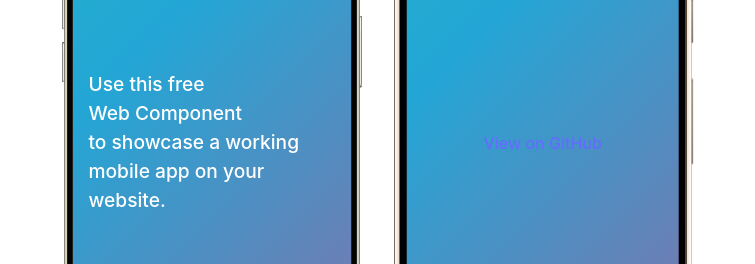
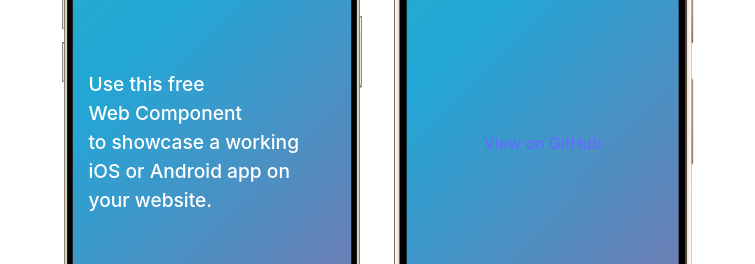
Before and after one commit to sneas/telephone, a plain HTML site: page index.html in a window 1280 px wide. Shown: the part 319-583 px from the top of the page, without its empty margins (262-1017 px from the left). Drawn offline with Linux system fonts and the light colour scheme.

Commit message:
Automatically update gh-pages [skip ci]

```diff
--- a/index.html
+++ b/index.html
@@ -68,7 +68,7 @@
       <iphone-16-max mode="dark">
         <div class="phone-content">
           <p>
-            Use this free<br />Web Component<br />to showcase a working mobile app on your website.
+            Use this free<br />Web Component<br />to showcase a working iOS or Android app on your website.
           </p>
         </div>
       </iphone-16-max>
```
